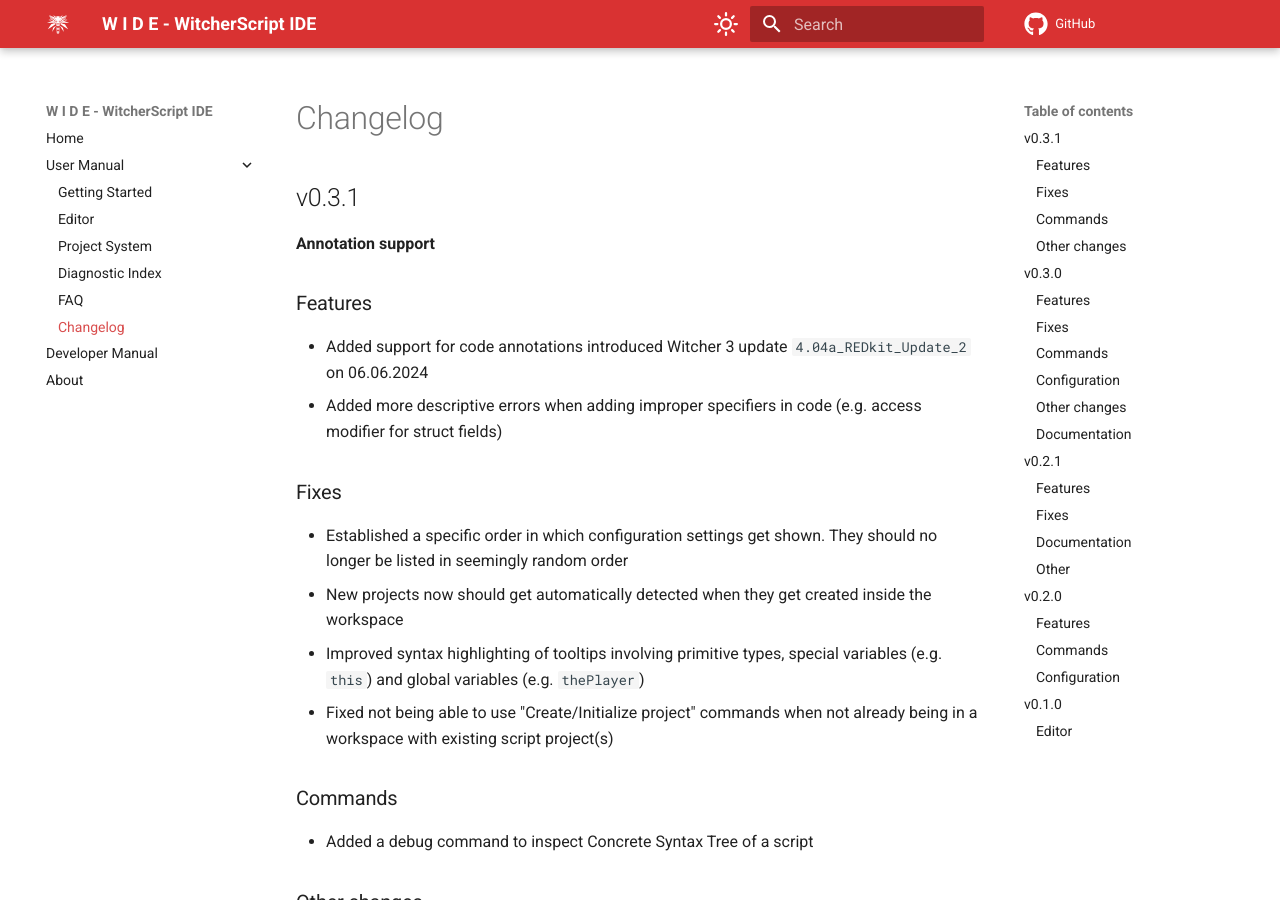
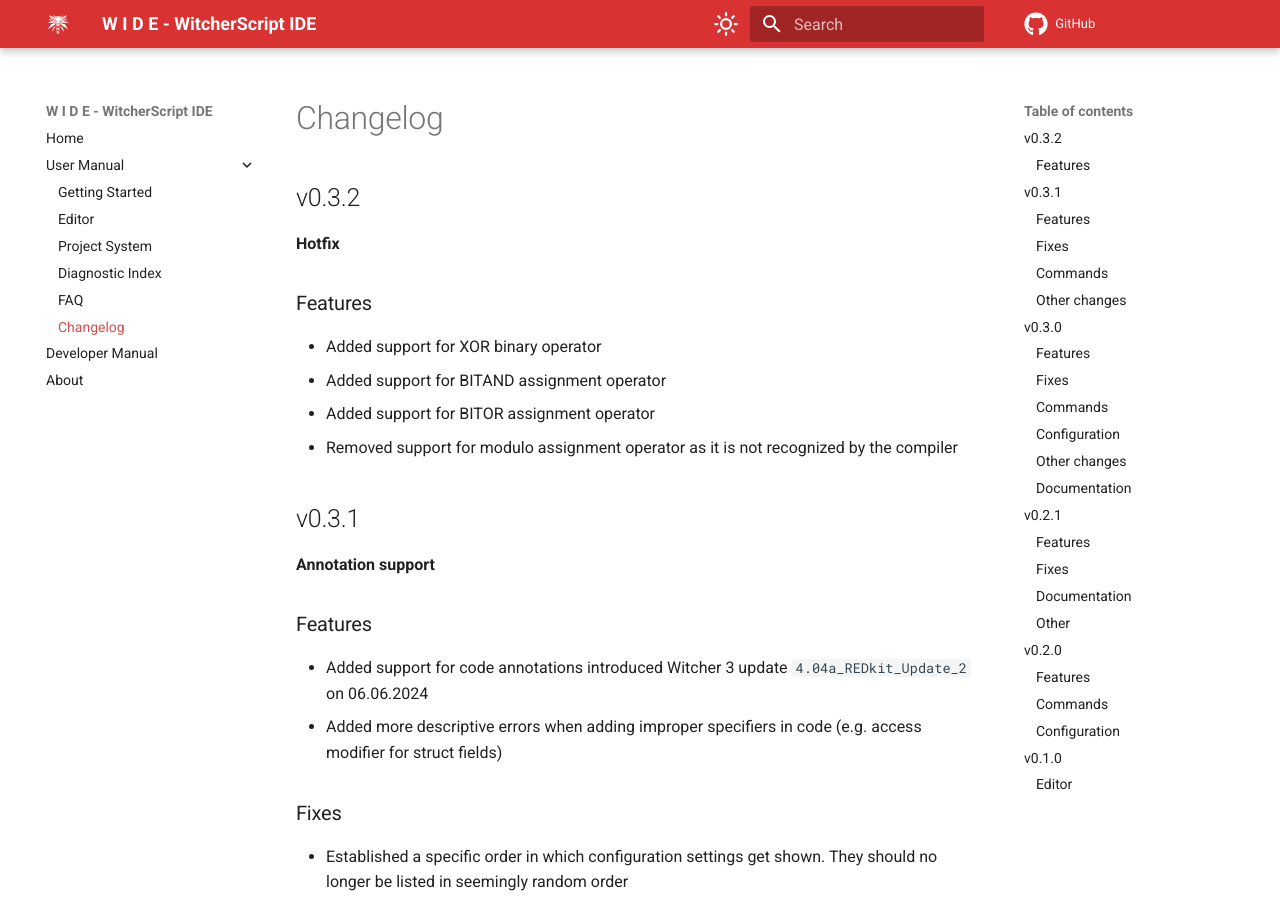
Before and after one commit to SpontanCombust/witcherscript-ide, an MkDocs documentation site: the page built from docs/user-manual/changelog.md, in a window 1280 px wide and 900 px high. Built offline with MkDocs 1.6.1 and Material for MkDocs 9.7.7, drawn with Linux system fonts in a browser that asks for light colours; comment, search, counter and statistics services are not loaded.

Commit message:
update changelog

```diff
--- a/docs/user-manual/changelog.md
+++ b/docs/user-manual/changelog.md
@@ -1,6 +1,16 @@
 <!-- Warning: This file is automatically copied from docs/user-manual/changelog.md into editors/vscode/CHANGELOG.md when changes are made to it! -->
 
 # Changelog
+
+
+## v0.3.2
+**Hotfix**
+
+### Features
+- Added support for XOR binary operator
+- Added support for BITAND assignment operator
+- Added support for BITOR assignment operator
+- Removed support for modulo assignment operator as it is not recognized by the compiler
 
 
 ## v0.3.1
```
